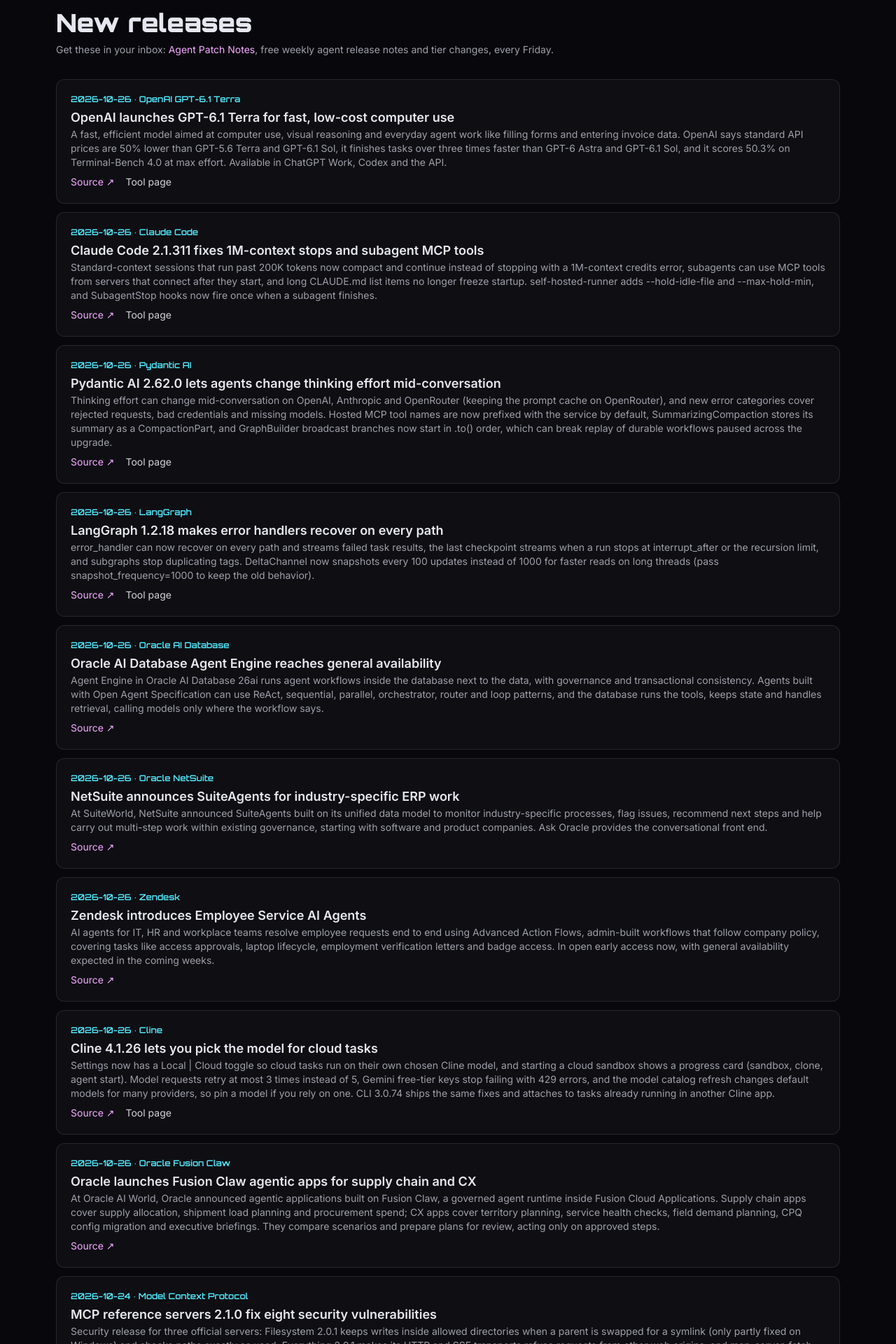
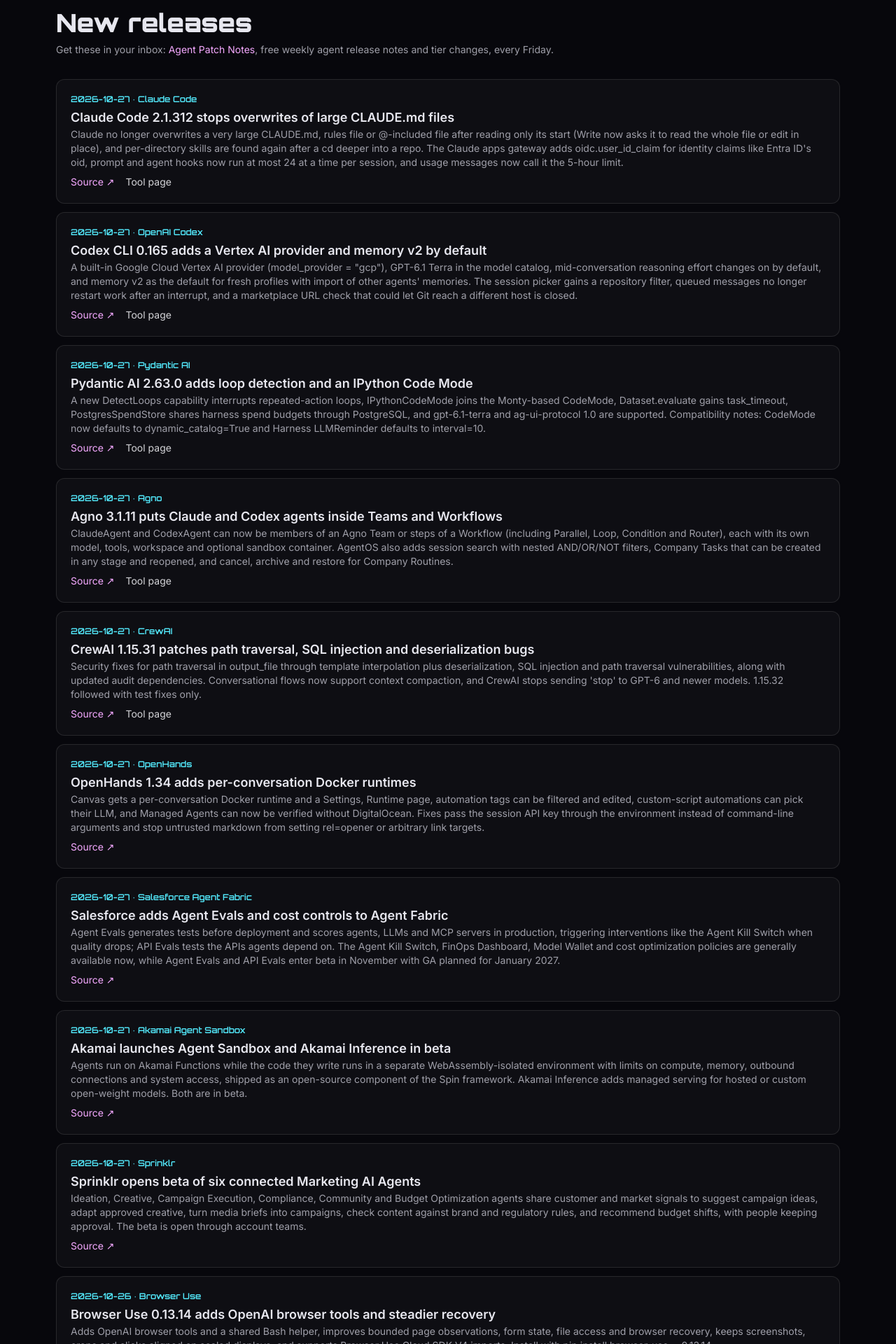
Before and after one commit to Bombtek/ranked-agents, a Next.js app: page /releases in a window 1280 px wide. Shown: the part 80-2000 px from the top of the page at 70% size. Built offline with nearby package versions, Linux system fonts and the light colour scheme; no server answers.

Commit message:
Daily update 2026-10-28: add 10 releases (Claude Code 2.1.312, Codex CLI 0.165, Pydantic AI 2.63.0, Agno 3.1.11, CrewAI 1.15.31, OpenHands 1.34, Salesforce Agent Fabric evals, Akamai Agent Sandbox, Sprinklr Marketing AI Agents, Browser Use 0.13.14)

```diff
--- a/data/releases.ts
+++ b/data/releases.ts
@@ -1,6 +1,16 @@
 export interface Release { title: string; product: string; date: string; summary: string; source: string; toolSlug?: string }
 // Newest first. Dates are ISO (YYYY-MM-DD).
 export const releases: Release[] = [
+  { title: "Claude Code 2.1.312 stops overwrites of large CLAUDE.md files", product: "Claude Code", date: "2026-10-27", summary: "Claude no longer overwrites a very large CLAUDE.md, rules file or @-included file after reading only its start (Write now asks it to read the whole file or edit in place), and per-directory skills are found again after a cd deeper into a repo. The Claude apps gateway adds oidc.user_id_claim for identity claims like Entra ID's oid, prompt and agent hooks now run at most 24 at a time per session, and usage messages now call it the 5-hour limit.", source: "https://github.com/anthropics/claude-code/releases/tag/v2.1.312", toolSlug: "claude-code" },
+  { title: "Codex CLI 0.165 adds a Vertex AI provider and memory v2 by default", product: "OpenAI Codex", date: "2026-10-27", summary: "A built-in Google Cloud Vertex AI provider (model_provider = \"gcp\"), GPT-6.1 Terra in the model catalog, mid-conversation reasoning effort changes on by default, and memory v2 as the default for fresh profiles with import of other agents' memories. The session picker gains a repository filter, queued messages no longer restart work after an interrupt, and a marketplace URL check that could let Git reach a different host is closed.", source: "https://github.com/openai/codex/releases/tag/rust-v0.165.0", toolSlug: "openai-codex" },
+  { title: "Pydantic AI 2.63.0 adds loop detection and an IPython Code Mode", product: "Pydantic AI", date: "2026-10-27", summary: "A new DetectLoops capability interrupts repeated-action loops, IPythonCodeMode joins the Monty-based CodeMode, Dataset.evaluate gains task_timeout, PostgresSpendStore shares harness spend budgets through PostgreSQL, and gpt-6.1-terra and ag-ui-protocol 1.0 are supported. Compatibility notes: CodeMode now defaults to dynamic_catalog=True and Harness LLMReminder defaults to interval=10.", source: "https://github.com/pydantic/pydantic-ai/releases/tag/v2.63.0", toolSlug: "pydantic-ai" },
+  { title: "Agno 3.1.11 puts Claude and Codex agents inside Teams and Workflows", product: "Agno", date: "2026-10-27", summary: "ClaudeAgent and CodexAgent can now be members of an Agno Team or steps of a Workflow (including Parallel, Loop, Condition and Router), each with its own model, tools, workspace and optional sandbox container. AgentOS also adds session search with nested AND/OR/NOT filters, Company Tasks that can be created in any stage and reopened, and cancel, archive and restore for Company Routines.", source: "https://github.com/agno-agi/agno/releases/tag/v3.1.11", toolSlug: "agno" },
+  { title: "CrewAI 1.15.31 patches path traversal, SQL injection and deserialization bugs", product: "CrewAI", date: "2026-10-27", summary: "Security fixes for path traversal in output_file through template interpolation plus deserialization, SQL injection and path traversal vulnerabilities, along with updated audit dependencies. Conversational flows now support context compaction, and CrewAI stops sending 'stop' to GPT-6 and newer models. 1.15.32 followed with test fixes only.", source: "https://github.com/crewAIInc/crewAI/releases/tag/1.15.31", toolSlug: "crewai" },
+  { title: "OpenHands 1.34 adds per-conversation Docker runtimes", product: "OpenHands", date: "2026-10-27", summary: "Canvas gets a per-conversation Docker runtime and a Settings, Runtime page, automation tags can be filtered and edited, custom-script automations can pick their LLM, and Managed Agents can now be verified without DigitalOcean. Fixes pass the session API key through the environment instead of command-line arguments and stop untrusted markdown from setting rel=opener or arbitrary link targets.", source: "https://github.com/OpenHands/OpenHands/releases/tag/v1.34.0" },
+  { title: "Salesforce adds Agent Evals and cost controls to Agent Fabric", product: "Salesforce Agent Fabric", date: "2026-10-27", summary: "Agent Evals generates tests before deployment and scores agents, LLMs and MCP servers in production, triggering interventions like the Agent Kill Switch when quality drops; API Evals tests the APIs agents depend on. The Agent Kill Switch, FinOps Dashboard, Model Wallet and cost optimization policies are generally available now, while Agent Evals and API Evals enter beta in November with GA planned for January 2027.", source: "https://www.salesforce.com/news/stories/agent-fabric-catch-failures-control-ai-costs/" },
+  { title: "Akamai launches Agent Sandbox and Akamai Inference in beta", product: "Akamai Agent Sandbox", date: "2026-10-27", summary: "Agents run on Akamai Functions while the code they write runs in a separate WebAssembly-isolated environment with limits on compute, memory, outbound connections and system access, shipped as an open-source component of the Spin framework. Akamai Inference adds managed serving for hosted or custom open-weight models. Both are in beta.", source: "https://www.akamai.com/newsroom/press-release/akamai-launches-ai-inference-service-and-agent-execution-environment" },
+  { title: "Sprinklr opens beta of six connected Marketing AI Agents", product: "Sprinklr", date: "2026-10-27", summary: "Ideation, Creative, Campaign Execution, Compliance, Community and Budget Optimization agents share customer and market signals to suggest campaign ideas, adapt approved creative, turn media briefs into campaigns, check content against brand and regulatory rules, and recommend budget shifts, with people keeping approval. The beta is open through account teams.", source: "https://www.sprinklr.com/newsroom/sprinklr-launches-marketing-ai-agents-beta-to-help-enterprise-marketers-move-from-insight-to-action/" },
+  { title: "Browser Use 0.13.14 adds OpenAI browser tools and steadier recovery", product: "Browser Use", date: "2026-10-26", summary: "Adds OpenAI browser tools and a shared Bash helper, improves bounded page observations, form state, file access and browser recovery, keeps screenshots, crops and clicks aligned on scaled displays, and supports Browser Use Cloud SDK V4 imports. Install with pip install browser-use==0.13.14.", source: "https://github.com/browser-use/browser-use/releases/tag/0.13.14", toolSlug: "browser-use" },
   { title: "OpenAI launches GPT-6.1 Terra for fast, low-cost computer use", product: "OpenAI GPT-6.1 Terra", date: "2026-10-26", summary: "A fast, efficient model aimed at computer use, visual reasoning and everyday agent work like filling forms and entering invoice data. OpenAI says standard API prices are 50% lower than GPT-5.6 Terra and GPT-6.1 Sol, it finishes tasks over three times faster than GPT-6 Astra and GPT-6.1 Sol, and it scores 50.3% on Terminal-Bench 4.0 at max effort. Available in ChatGPT Work, Codex and the API.", source: "https://openai.com/index/introducing-gpt-6-1-terra", toolSlug: "openai-codex" },
   { title: "Claude Code 2.1.311 fixes 1M-context stops and subagent MCP tools", product: "Claude Code", date: "2026-10-26", summary: "Standard-context sessions that run past 200K tokens now compact and continue instead of stopping with a 1M-context credits error, subagents can use MCP tools from servers that connect after they start, and long CLAUDE.md list items no longer freeze startup. self-hosted-runner adds --hold-idle-file and --max-hold-min, and SubagentStop hooks now fire once when a subagent finishes.", source: "https://github.com/anthropics/claude-code/releases/tag/v2.1.311", toolSlug: "claude-code" },
   { title: "Pydantic AI 2.62.0 lets agents change thinking effort mid-conversation", product: "Pydantic AI", date: "2026-10-26", summary: "Thinking effort can change mid-conversation on OpenAI, Anthropic and OpenRouter (keeping the prompt cache on OpenRouter), and new error categories cover rejected requests, bad credentials and missing models. Hosted MCP tool names are now prefixed with the service by default, SummarizingCompaction stores its summary as a CompactionPart, and GraphBuilder broadcast branches now start in .to() order, which can break replay of durable workflows paused across the upgrade.", source: "https://github.com/pydantic/pydantic-ai/releases/tag/v2.62.0", toolSlug: "pydantic-ai" },
```
